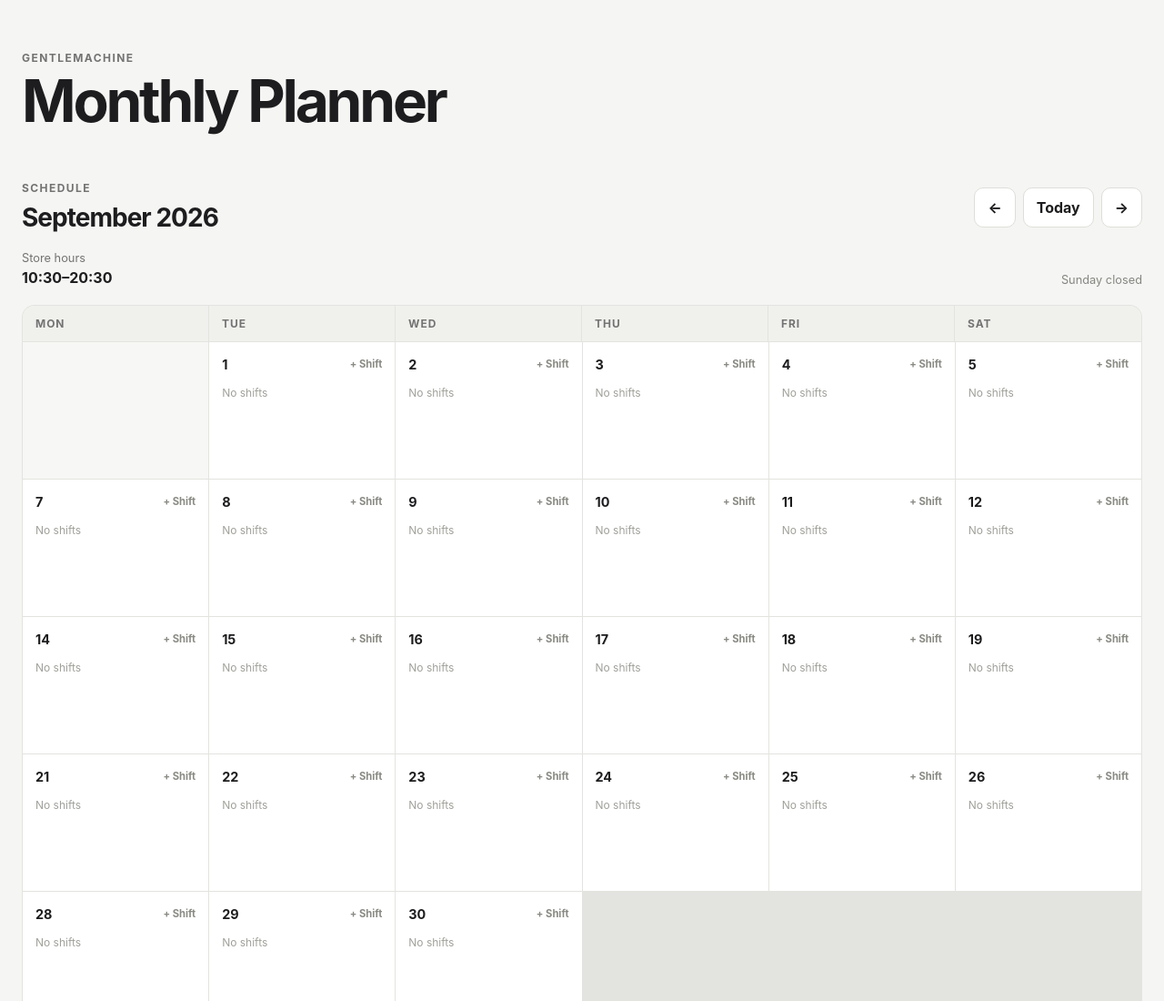
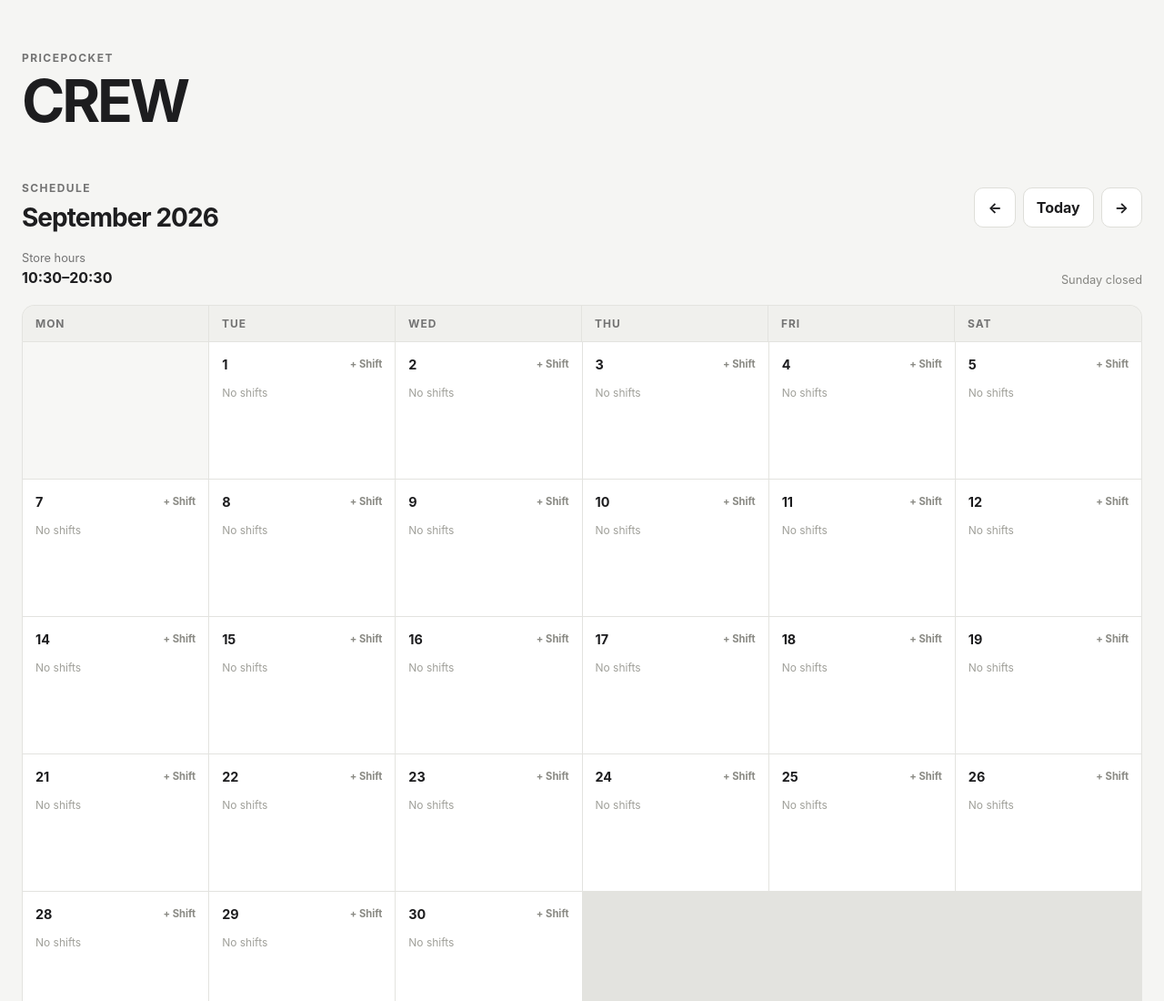
Before and after one commit to jsmith-cb/gentlemachine, a website built with Vite: page index.html in a window 1280 px wide. Shown: the top 1100 px of the page at 91% size. Built offline with nearby package versions, Linux system fonts and the light colour scheme.

Commit message:
Set up project for refinement

```diff
--- a/index.html
+++ b/index.html
@@ -8,10 +8,10 @@
         />
         <meta
             name="description"
-            content="GentleMachine employee planning"
+            content="PricePocket Crew"
         />
 
-        <title>GentleMachine</title>
+        <title>PricePocket Crew</title>
     </head>
 
     <body>
--- a/package.json
+++ b/package.json
@@ -1,5 +1,5 @@
 {
-  "name": "gentlemachine",
+  "name": "pricepocket_crew",
   "private": true,
   "version": "0.1.0",
   "type": "module",
--- a/src/app.ts
+++ b/src/app.ts
@@ -10,11 +10,11 @@ export function renderApp(
             <header class="app-header">
                 <div>
                     <p class="app-eyebrow">
-                        GentleMachine
+                        PricePocket
                     </p>
 
                     <h1>
-                        Monthly Planner
+                        CREW
                     </h1>
                 </div>
             </header>
--- a/vite.config.ts
+++ b/vite.config.ts
@@ -1,5 +1,5 @@
 import { defineConfig } from "vite";
 
 export default defineConfig({
-    base: "/gentlemachine/",
+    base: "/pricepocket_crew/",
 });
```
Also changed, not shown: 2 other files.
